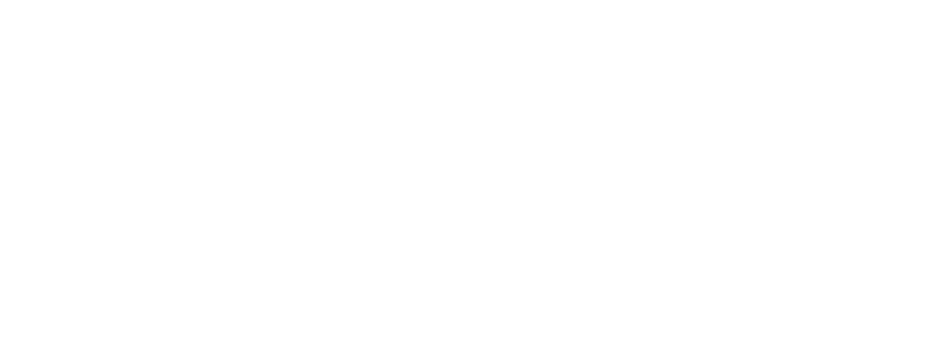
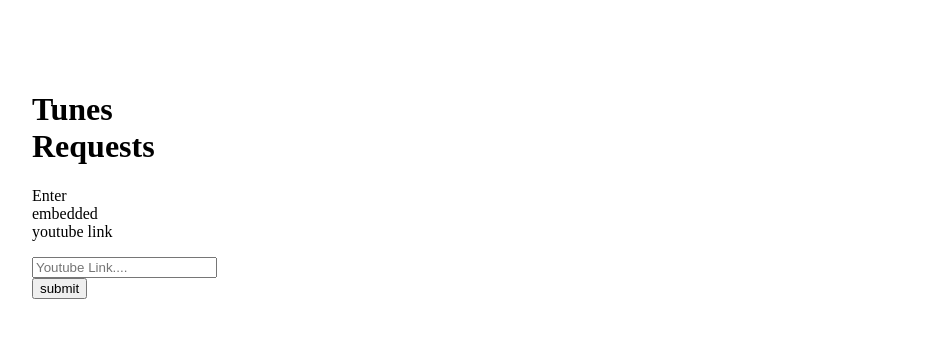
Before and after one commit to Breeanajohnson108/GA-SunflowerTunes-Project-2-, a React (Create React App) app in the folder sunflowertune/: page / in a window 1280 px wide. Both pictures are taken after a click on the button "Play Me". Shown: the part 320-669 px from the top of the page, without its empty margins (38-980 px from the left). Built offline with nearby package versions, Linux system fonts and the light colour scheme; no server answers.

Commit message:
added a create form

```diff
--- a/sunflowertune/src/App.css
+++ b/sunflowertune/src/App.css
@@ -70,6 +70,17 @@
   height: 50px;
 }
 
+.form
+{
+  position: fixed;
+  top: 55%;
+  left: 50px;
+  margin-top: -50px;
+  margin-left: 20px;
+  width: 100px;
+  height: 50px;
+}
+
 .vidContainer
 {
   float: left;
--- a/sunflowertune/src/App.js
+++ b/sunflowertune/src/App.js
@@ -2,8 +2,7 @@
 import PlayList from './PlayList'
 import GetData from './GetData'
 import PlayTunes from './Playtunes'
-import LikeTune from './LikeTune'
-import DislikeTune from './DislikeTune'
+
 
 function App()
 {
@@ -13,8 +12,6 @@
       <GetData />
       <PlayList />
       <PlayTunes />
-      <LikeTune />
-      <DislikeTune />
     </>
   )
 }
--- a/sunflowertune/src/DislikeTune.js
+++ /dev/null
@@ -1,9 +0,0 @@
-import React from 'react'
-
-export default function DislikeTune() {
-  return (
-    <div>
-
-    </div>
-  )
-}
--- a/sunflowertune/src/Playtunes.js
+++ b/sunflowertune/src/Playtunes.js
@@ -2,33 +2,38 @@
 import GetData from './GetData'
 import './App.css'
 import PlayList from './PlayList'
-import LikeTune from './LikeTune'
 
 
-export default function Playtunes({ artist, title, link, thumbnail })
-{
+
+export default function Playtunes({ artist, title, link, thumbnail }) {
   let [showVid, setshowVid] = useState(false)
-  let [likes, setlikes] = useState(0,function (likes)
-  {
-    let newCount = likes + 1
-     console.log()
-   })
-
+  let setlikes = 0;
   return (
 
     <div className="vidContainer">
-          <button className="playMe" onClick=
-          {
-            () => setshowVid(!showVid)
-          }>Play Me</button>
+      <button className="playMe" onClick=
+        {
+          () => setshowVid(!showVid)
+        }>Play Me</button>
       {
         showVid &&
         <div>
           <iframe className="videos" width="560" height="315" src={link}
-          frameBorder="0" allow="accelerometer; autoplay; encrypted-media; gyroscope; picture-in-picture"
+            frameBorder="0" allow="accelerometer; autoplay; encrypted-media; gyroscope; picture-in-picture"
             allowFullScreen ></iframe >
-          <button className="like" onClick={() => setlikes(likes)}>Likes: {likes}</button>
+          <button className="like" onClick={(setlikes) => setlikes++}>Likes: {setlikes}</button>
           <button className="disLike">Dislike</button>
+
+          {/* Creating a form */}
+          <form className="form">
+            <h1>Tunes Requests</h1>
+            <p>Enter embedded youtube link</p>
+            <input type="text" placeholder="Youtube Link....">
+            </input>
+            <button type="submit">
+              submit
+            </button>
+          </form>
         </div>
       }
     </div>
```
Also changed, not shown: sunflowertune/src/LikeTune.js (deleted, +0 -7 lines).
